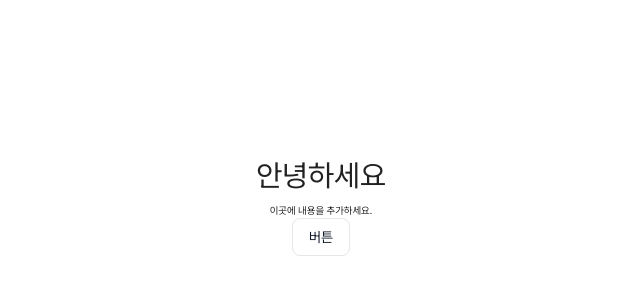
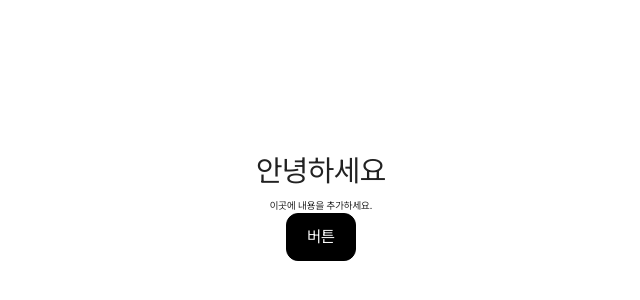
Before and after one commit to gf-dev-crew/ticket, a Next.js app: page / in a window 1280 px wide. Shown: the part 194-494 px from the top of the page, without its empty margins (319-959 px from the left). Built offline with nearby package versions, Linux system fonts and the light colour scheme.

Commit message:
feat: Button 공용 컴포넌트 개발

```diff
--- a/src/shared/ui/Button/Button.tsx
+++ b/src/shared/ui/Button/Button.tsx
@@ -1,80 +1,92 @@
+import { ButtonHTMLAttributes } from 'react';
+
+import { cn } from '@/shared/utils';
+
 /**
- * Button 컴포넌트
+ * 다양한 스타일 옵션을 제공하는 범용 버튼 컴포넌트입니다.
  *
- * 다양한 색상과 크기 옵션을 제공하는 기본 버튼 컴포넌트입니다.
- *
+ * @component
  * @example
  * // 기본 사용법
  * <Button>기본 버튼</Button>
  *
- * // 프라이머리 버튼
- * <Button color="primary">프라이머리 버튼</Button>
+ * // 변형 사용법
+ * <Button variant="outline" color="primary" size="lg" fullWidth>전체 너비 테두리 버튼</Button>
  *
- * // 세컨더리 버튼
- * <Button color="secondary">세컨더리 버튼</Button>
- *
- * // 다크 버튼
- * <Button color="dark">다크 버튼</Button>
- *
- * // 전체 너비 버튼
- * <Button fullWidth>전체 너비 버튼</Button>
- *
- * // 커스텀 크기 버튼
- * <Button width={200} height={50}>커스텀 크기 버튼</Button>
- *
- * // 비활성화 버튼
- * <Button disabled>비활성화 버튼</Button>
+ * @property {string} variant - 버튼 스타일 변형 ('solid', 'outline', 'text', 'ghost')
+ * @property {string} color - 버튼 색상 ('black', 'white', 'primary', 'secondary')
+ * @property {string} size - 버튼 크기 ('sm', 'md', 'lg')
+ * @property {boolean} fullWidth - 부모 요소의 전체 너비를 차지하는지 여부
+ * @property {string|number} width - 버튼의 너비 (px 또는 CSS 값)
+ * @property {string|number} height - 버튼의 높이 (px 또는 CSS 값)
  */
-import { ButtonHTMLAttributes } from 'react';
-
-import { cn } from '@/shared/utils';
 
 interface ButtonProps extends ButtonHTMLAttributes<HTMLButtonElement> {
-  /** 버튼 색상 - "default", "primary", "secondary", "dark" */
-  color?: 'default' | 'primary' | 'secondary' | 'dark';
-  /** 버튼 크기 - "sm", "md", "lg" */
+  color?: 'black' | 'white' | 'primary' | 'secondary';
   size?: 'sm' | 'md' | 'lg';
-  /** 버튼을 부모 요소의 전체 너비로 확장 */
+  variant?: 'solid' | 'outline' | 'text' | 'ghost';
   fullWidth?: boolean;
-  /** 버튼의 너비 (픽셀 또는 CSS 값) */
   width?: string | number;
-  /** 버튼의 높이 (픽셀 또는 CSS 값) */
   height?: string | number;
-  /** 버튼 요소에 대한 참조 */
-  ref?: React.Ref<HTMLButtonElement>;
 }
 
 export default function Button({
   children,
   className,
-  color = 'default',
+  color = 'black',
   size = 'md',
+  variant = 'solid',
   fullWidth = false,
   width,
   height,
-  ref,
   ...props
 }: ButtonProps) {
-  const colorVariants = {
-    default: 'bg-white border-gray-100 text-gray-900 hover:bg-gray-50 active:bg-gray-100',
-    primary: 'bg-primary border-primary text-gray-900 hover:opacity-90 active:opacity-100',
-    secondary: 'bg-secondary border-secondary text-white hover:opacity-90 active:opacity-100',
-    dark: 'bg-[#222222] border-[#222222] text-white hover:opacity-90 active:opacity-100',
+  const variantStyles = {
+    solid: {
+      black: 'bg-black border-black text-white hover:opacity-85 active:opacity-100',
+      white: 'bg-white border-black text-black hover:bg-gray-50 active:bg-gray-100',
+      primary: 'bg-primary border-primary text-black hover:opacity-85 active:opacity-100',
+      secondary: 'bg-secondary border-secondary text-white hover:opacity-85 active:opacity-100',
+    },
+    outline: {
+      black: 'bg-transparent border border-black text-black hover:bg-black/5 active:bg-black/10',
+      white: 'bg-transparent border border-white text-white hover:bg-white/10 active:text-white/20',
+      primary:
+        'bg-transparent border border-primary text-primary hover:bg-primary/10 active:bg-primary/20',
+      secondary:
+        'bg-transparent border border-secondary text-secondary hover:bg-secondary/10 active:bg-secondary/20',
+    },
+    text: {
+      black:
+        'bg-transparent text-black hover:text-black/80 active:text-black/60 border-transparent',
+      white:
+        'bg-transparent text-white hover:text-white/80 active:text-white/60 border-transparent',
+      primary:
+        'bg-transparent text-primary hover:text-primary/80 active:text-primary/60 border-transparent',
+      secondary:
+        'bg-transparent text-secondary hover:text-secondary/80 active:text-secondary/60 border-transparent',
+    },
+    ghost: {
+      black: 'bg-black/10 text-black hover:bg-black/20 border-transparent active:bg-black/30',
+      white: 'bg-white/10 text-black hover:bg-white/20 border-transparent active:bg-white/30',
+      primary:
+        'bg-primary/10 text-primary hover:bg-primary/20 border-transparent active:bg-primary/30',
+      secondary:
+        'bg-secondary/10 text-secondary hover:bg-secondary/20 border-transparent active:bg-secondary/30',
+    },
   };
 
   const sizeVariants = {
-    sm: 'py-[0.4rem] px-[1.2rem] text-xs',
-    md: 'py-[0.8rem] px-[1.6rem] text-sm',
-    lg: 'py-[1.2rem] px-[2rem] text-base',
+    sm: 'py-xs px-md text-sm rounded-md h-3xl',
+    md: 'py-sm px-lg text-md rounded-lg h-4xl',
+    lg: 'py-md px-xl text-lg rounded-lg h-5xl',
   };
 
   return (
     <button
-      ref={ref}
       className={cn(
-        'flex items-center justify-center border text-center disabled:cursor-not-allowed disabled:opacity-50',
-        'rounded-md',
-        colorVariants[color],
+        'flex cursor-pointer items-center justify-center border text-center font-medium disabled:cursor-not-allowed disabled:opacity-50',
+        variantStyles[variant][color],
         sizeVariants[size],
         fullWidth ? 'w-full' : '',
         className,
```
